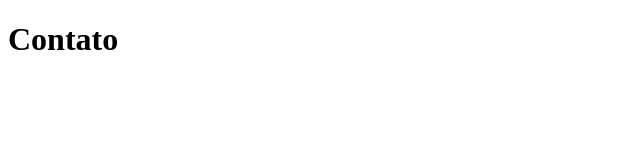
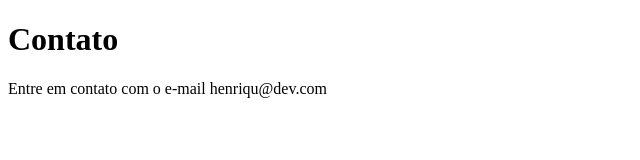
Before and after one commit to HenriqueCarvalhodev/sistema-de-cadastro, a plain HTML site: page contato.html in a window 1280 px wide. Shown: the whole page, without its empty margins (0-640 px from the left). Drawn offline with Linux system fonts and the light colour scheme.

Commit message:
Adicionando e-mail de contato

```diff
--- a/contato.html
+++ b/contato.html
@@ -8,5 +8,6 @@
 </head>
 <body>
     <h1>Contato</h1>
+    <p>Entre em contato com o e-mail henriqu@dev.com</p>
 </body>
 </html>
```
